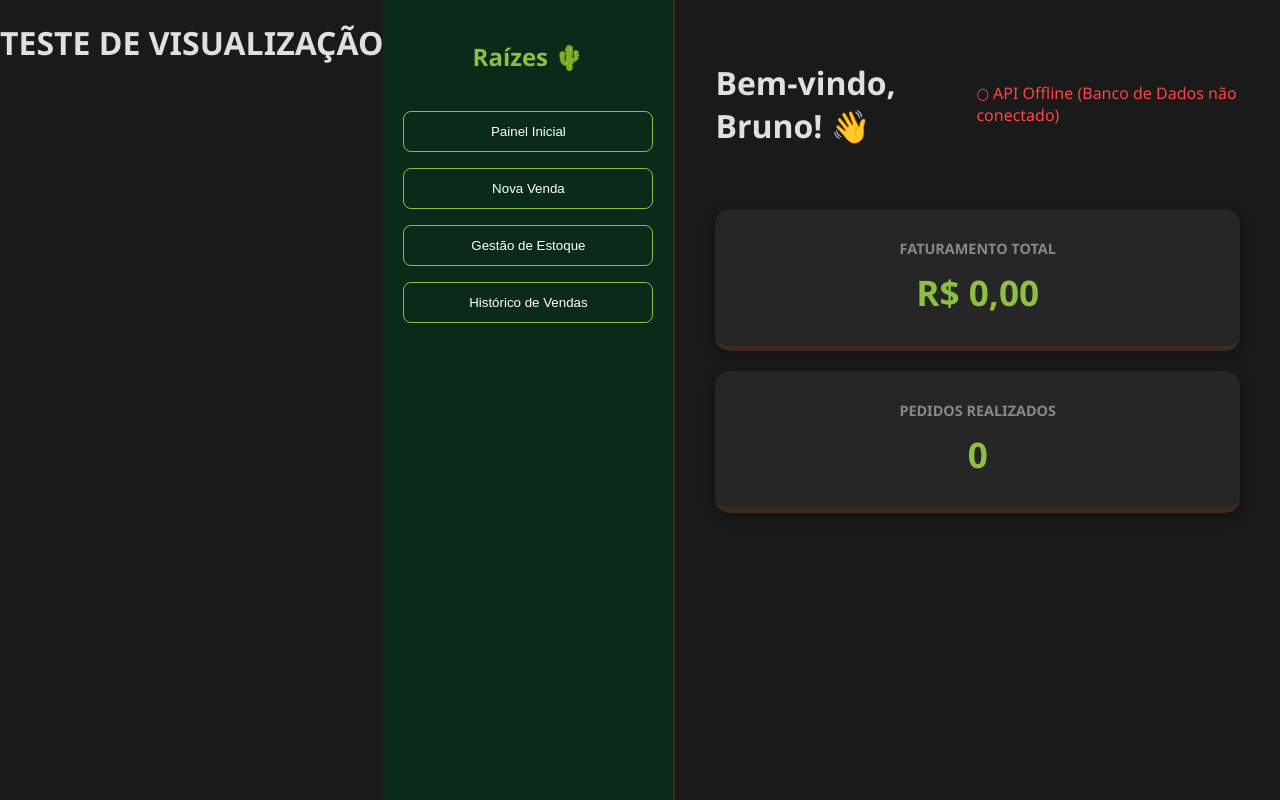
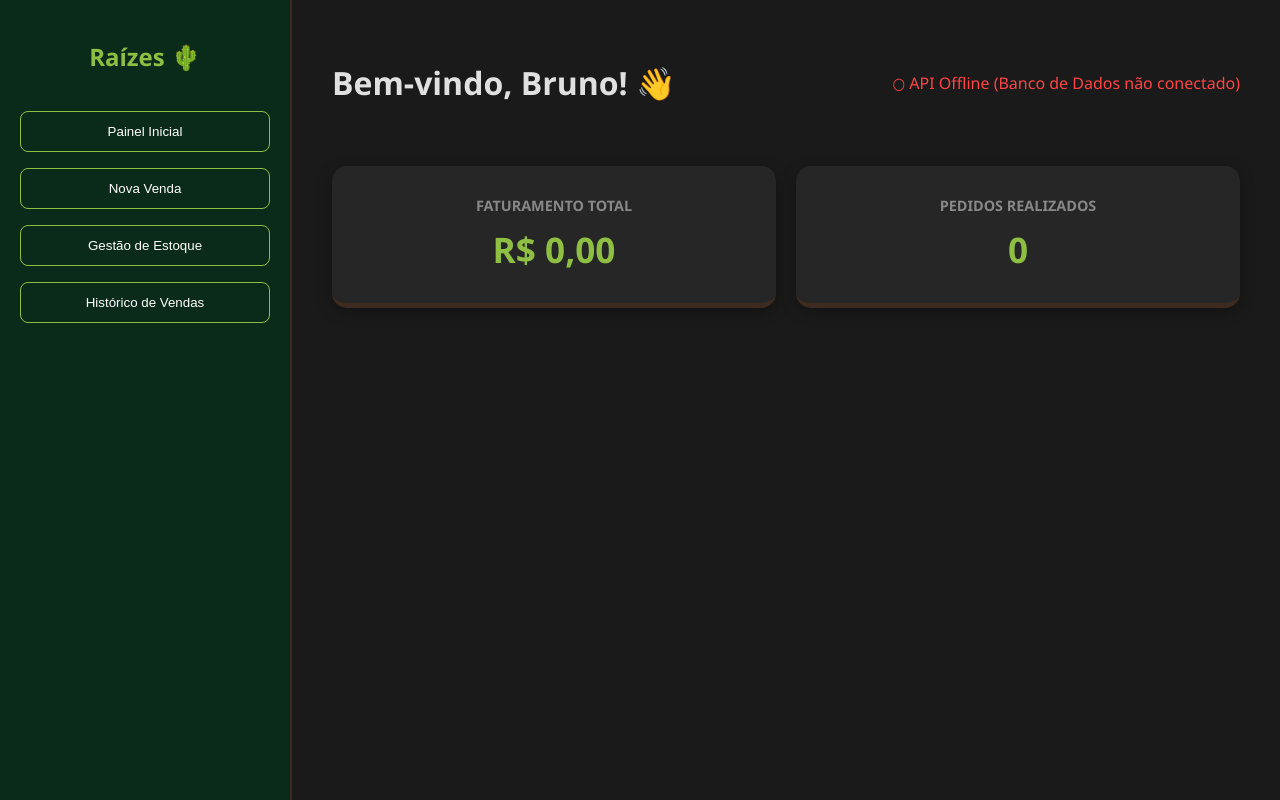
Before and after one commit to zaka000/raizes-nordeste-tcc, a website: page Frontend/index.html in a window 1280 px wide. Drawn offline with Linux system fonts and the light colour scheme; no server answers.

Commit message:
Corrigindo index

```diff
--- a/Frontend/index.html
+++ b/Frontend/index.html
@@ -6,7 +6,7 @@
     <link rel="stylesheet" href="style.css">
 </head>
 <body>
-    <h1>TESTE DE VISUALIZAÇÃO</h1>
+
 
     <div class="sidebar">
         <h2>Raízes 🌵</h2>
```
